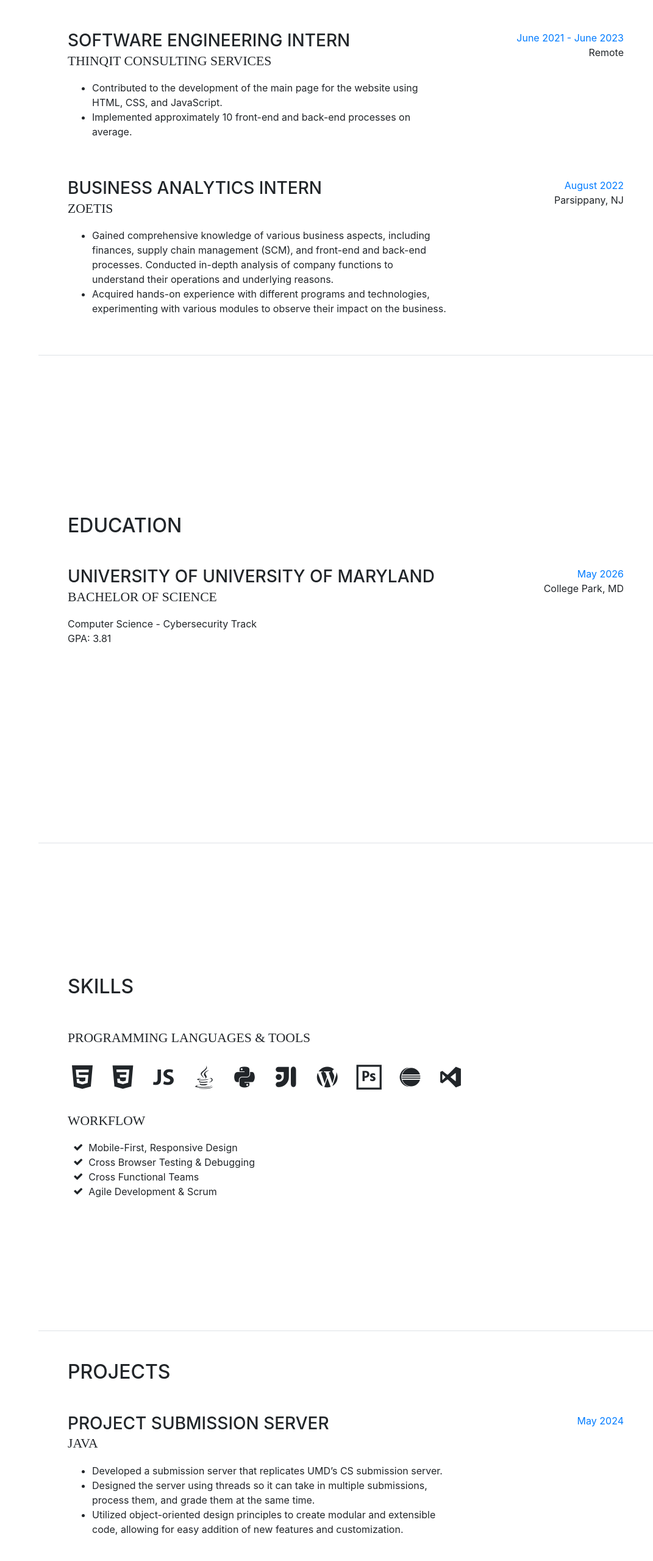
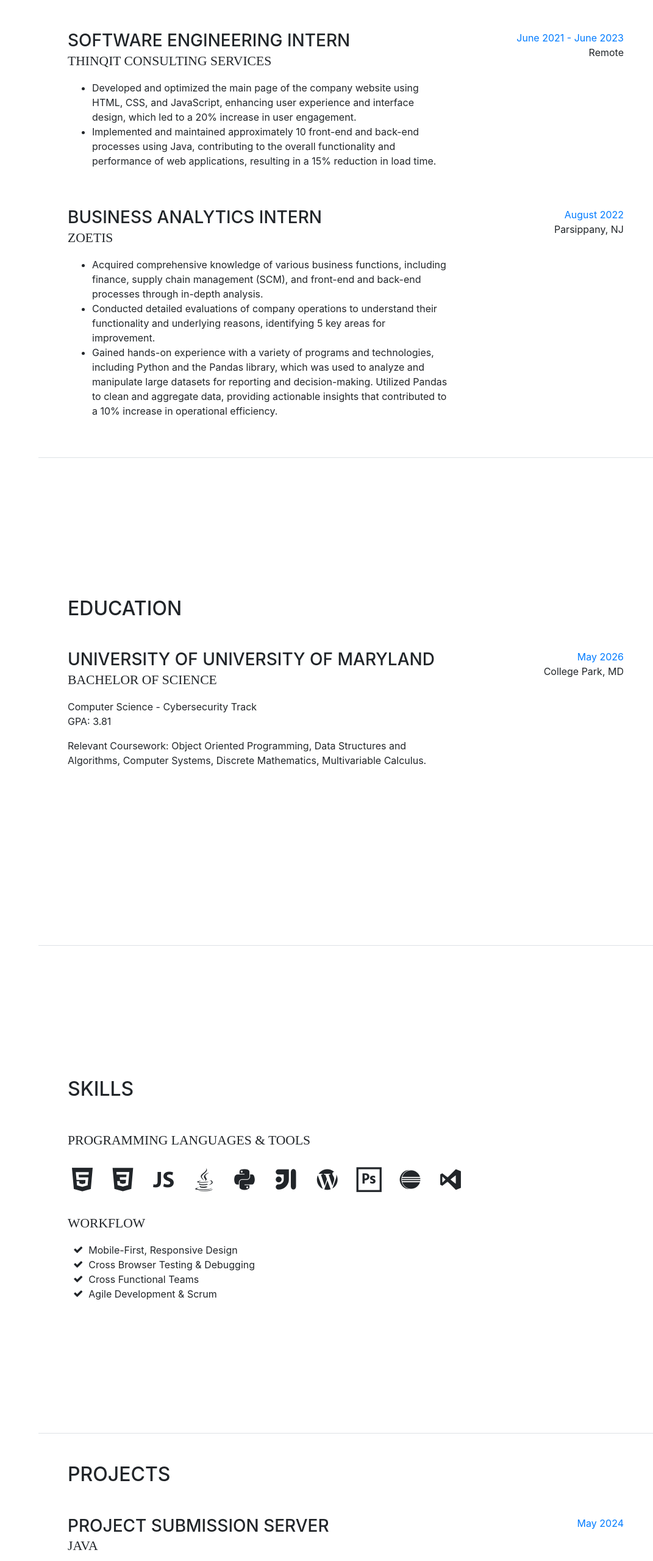
Before and after one commit to tanish-bollam/Portfolio-Landing-Page, a website with bundled scripts: page index.html in a window 1280 px wide. Shown: the part 1440-4000 px from the top of the page at 61% size, without its empty margins (209-1280 px from the left). Built offline with nearby package versions, Linux system fonts and the light colour scheme; a web font is replaced by a local one.

Commit message:
ade some edits

```diff
--- a/index.html
+++ b/index.html
@@ -135,8 +135,10 @@
               <h3 class="mb-0">Software Engineering Intern</h3>
               <div class="subheading mb-3">ThinqIT Consulting Services</div>
               <ul>
-                <li>Contributed to the development of the main page for the website using HTML, CSS, and JavaScript.</li>
-                <li>Implemented approximately 10 front-end and back-end processes on average.</li>
+                <li>Developed and optimized the main page of the company website using HTML, CSS, and JavaScript, enhancing user
+                  experience and interface design, which led to a 20% increase in user engagement.</li>
+                <li> Implemented and maintained approximately 10 front-end and back-end processes using Java, contributing to the
+                  overall functionality and performance of web applications, resulting in a 15% reduction in load time.</li>
               </ul>
             </div>
             <div class="resume-date text-md-right">
@@ -150,11 +152,13 @@
               <h3 class="mb-0">Business Analytics Intern</h3>
               <div class="subheading mb-3">Zoetis</div>
               <ul>
-                <li>Gained comprehensive knowledge of various business aspects, including finances, supply chain management (SCM),
-                  and front-end and back-end processes. Conducted in-depth analysis of company functions to understand their
-                  operations and underlying reasons.</li>
-                <li> Acquired hands-on experience with different programs and technologies, experimenting with various modules to
-                  observe their impact on the business.</li>
+                <li>Acquired comprehensive knowledge of various business functions, including finance, supply chain management
+                  (SCM), and front-end and back-end processes through in-depth analysis.</li>
+                <li>  Conducted detailed evaluations of company operations to understand their functionality and underlying reasons,
+                  identifying 5 key areas for improvement.</li>
+                  <li>Gained hands-on experience with a variety of programs and technologies, including Python and the Pandas library,
+                    which was used to analyze and manipulate large datasets for reporting and decision-making. Utilized Pandas to
+                    clean and aggregate data, providing actionable insights that contributed to a 10% increase in operational efficiency.</li>
               </ul>             </div>
             <div class="resume-date text-md-right">
               <span class="text-primary">August 2022</span>
@@ -176,6 +180,8 @@
               <div class="subheading mb-3">Bachelor of Science</div>
               <div>Computer Science - Cybersecurity Track</div>
               <p>GPA: 3.81</p>
+              <p>Relevant Coursework: Object Oriented Programming, Data Structures and Algorithms, Computer Systems, Discrete
+                Mathematics, Multivariable Calculus.</p>
             </div>
             <div class="resume-date text-md-right">
               <span class="text-primary">May 2026</span>
@@ -250,10 +256,10 @@
               <h3 class="mb-0">Project Submission Server</h3>
               <div class="subheading mb-3">Java</div>
               <ul>
-                <li>Developed a submission server that replicates UMD’s CS submission server.</li>
-                <li>Designed the server using threads so it can take in multiple submissions, process them, and grade them at the same
-                  time.</li>
-                <li>Utilized object-oriented design principles to create modular and extensible code, allowing for easy addition of new
+                <li>Developed a submission server replicating UMD’s CS submission server.</li>
+                <li>Designed the server using threads to handle multiple submissions concurrently, process them, and grade them in
+                  real-time.</li>
+                <li>Applied object-oriented design principles to create modular and extensible code, facilitating easy addition of new
                   features and customization.</li>
               </ul>
             </div>
@@ -267,11 +273,13 @@
               <h3 class="mb-0">MoonDust </h3>
               <div class="subheading mb-3">Python</div>
               <ul>
-                <li>Won Best Machine Learning Hack in Bitcamp, the largest collegiate hackathon on the East Coast.</li>
-                <li>Developed a financial management and investment platform for small businesses and startups. </li>
-                <li>Utilized BeautifulSoup to web scrape current news articles from the web, HuggingFace’s RoBERTa to do sentiment
-                  analysis on these articles, IsolatedForest to identify fraudulent and abnormal financial transactions, and yFinance
-                  to grab real-time data and conduct technical and fundamental analysis.</li>
+                <li>Won Best Machine Learning Hack at Bitcamp Hackathon, the largest collegiate hackathon on the East Coast.</li>
+                <li>Developed an application for small businesses to automate financial management, identify cost-saving
+                  opportunities, safeguard against fraudulent transactions, and provide stock recommendations.</li>
+                <li>Utilized BeautifulSoup to web scrape current news articles, HuggingFace’s RoBERTa for sentiment analysis, and
+                  yFinance for real-time data to conduct technical and fundamental analysis.</li>
+                <li>Employed the IsolationForest algorithm to detect and assess fraudulent transactions, analyzing over 5,000
+                  transactions with 95% detection accuracy.</li>
               </ul>
             </div>
             <div class="resume-date text-md-right">
```
